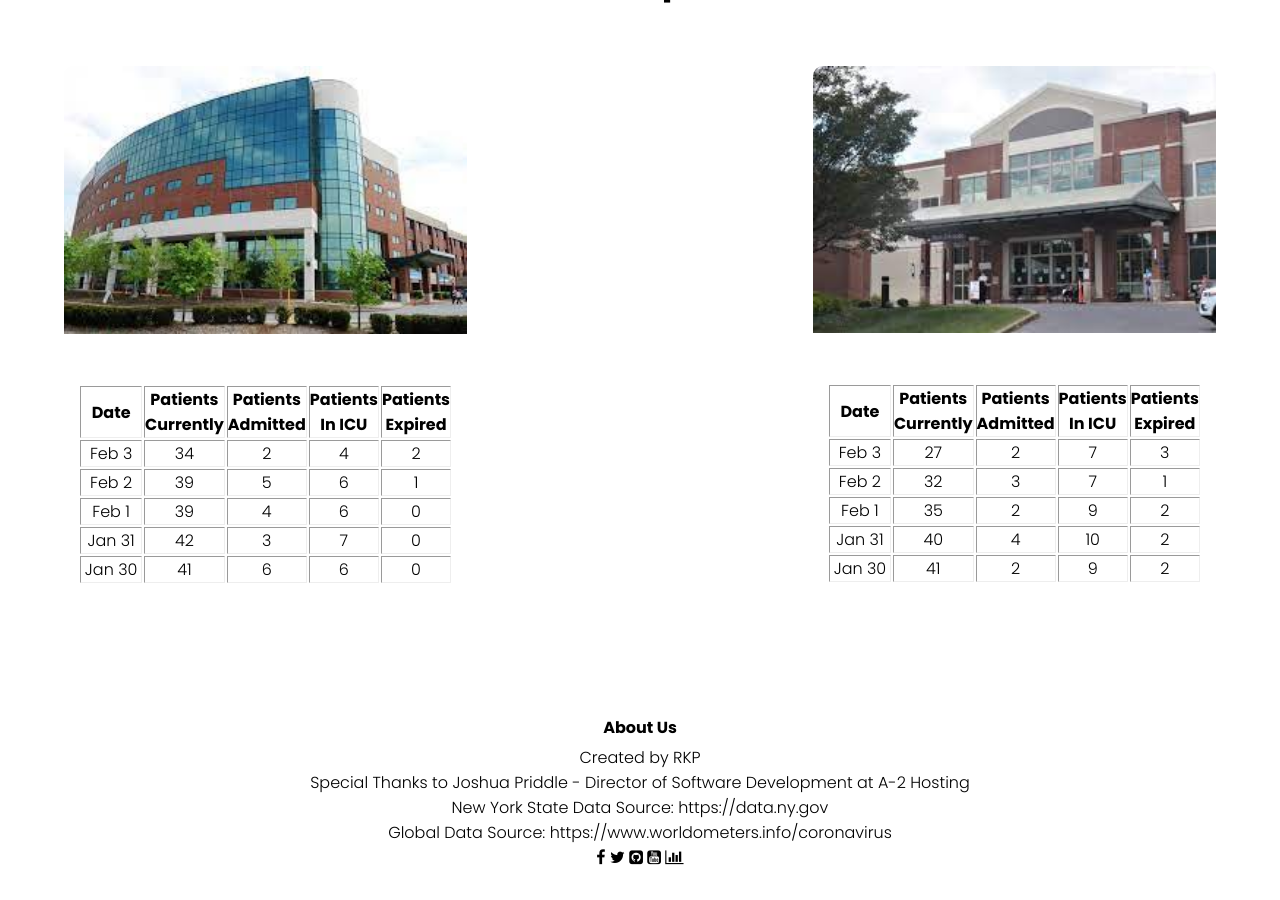
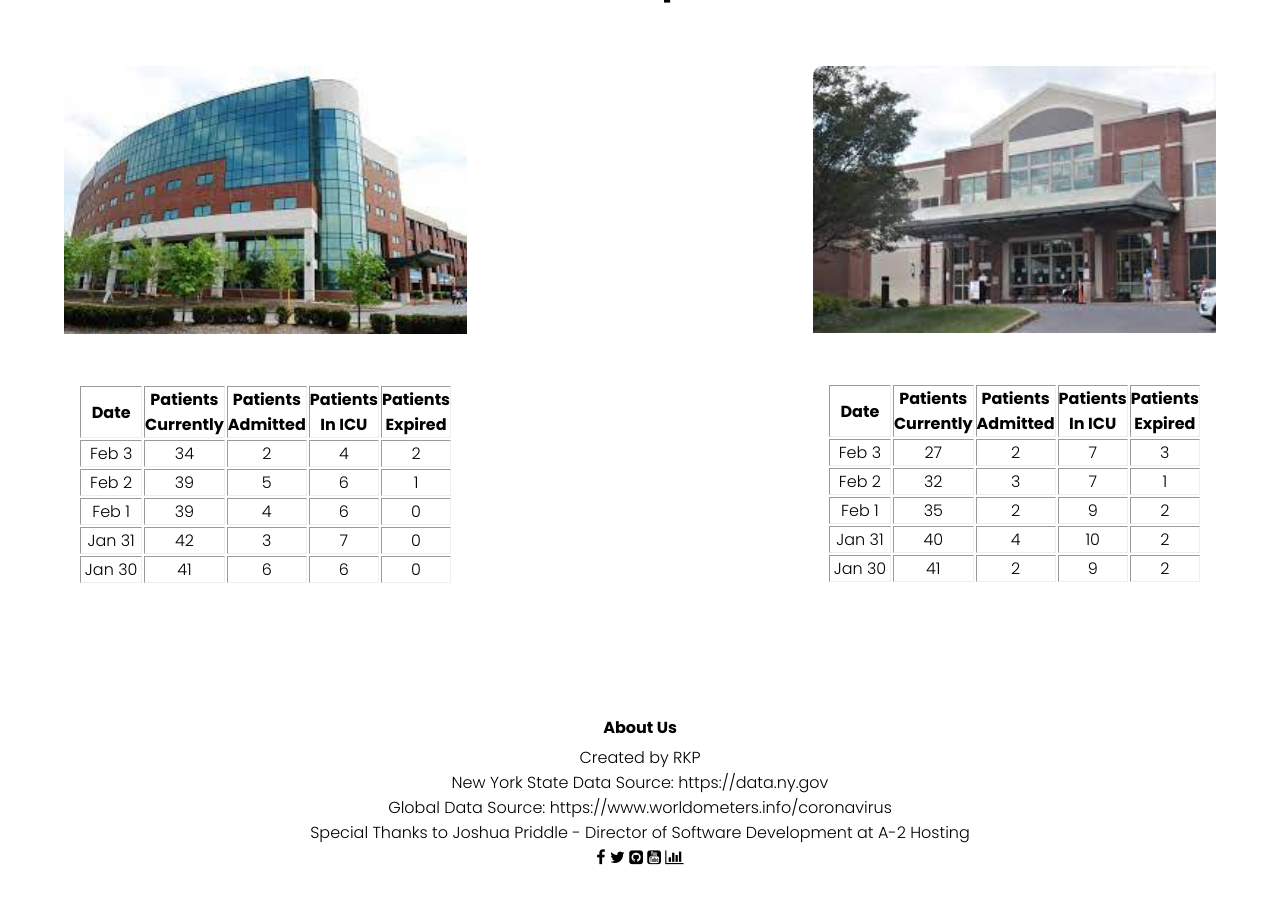
Before and after one commit to Pasin3ru/Tracking-COVID-19, a Jekyll site: the page built from index.html, in a window 1280 px wide and 900 px high, scrolled down 3728 px. Built offline with Jekyll 4.4.1, drawn with Linux system fonts in a browser that asks for light colours; part of the change alters nothing that is shown.

```diff
--- a/_layouts/default.html
+++ b/_layouts/default.html
@@ -34,9 +34,9 @@
     <section class="footer">
       <h4>About Us</h4>
       <ul>Created by RKP</ul>
-      <ul>Special Thanks to Joshua Priddle - Director of Software Development at A-2 Hosting</ul>
       <ul>New York State Data Source: https://data.ny.gov</ul>
       <ul>Global Data Source: https://www.worldometers.info/coronavirus</ul>
+      <ul>Special Thanks to Joshua Priddle - Director of Software Development at A-2 Hosting</ul>
       <div class="icons">
         <i class="fa fa-facebook"></i>
         <i class="fa fa-twitter"></i>
```
